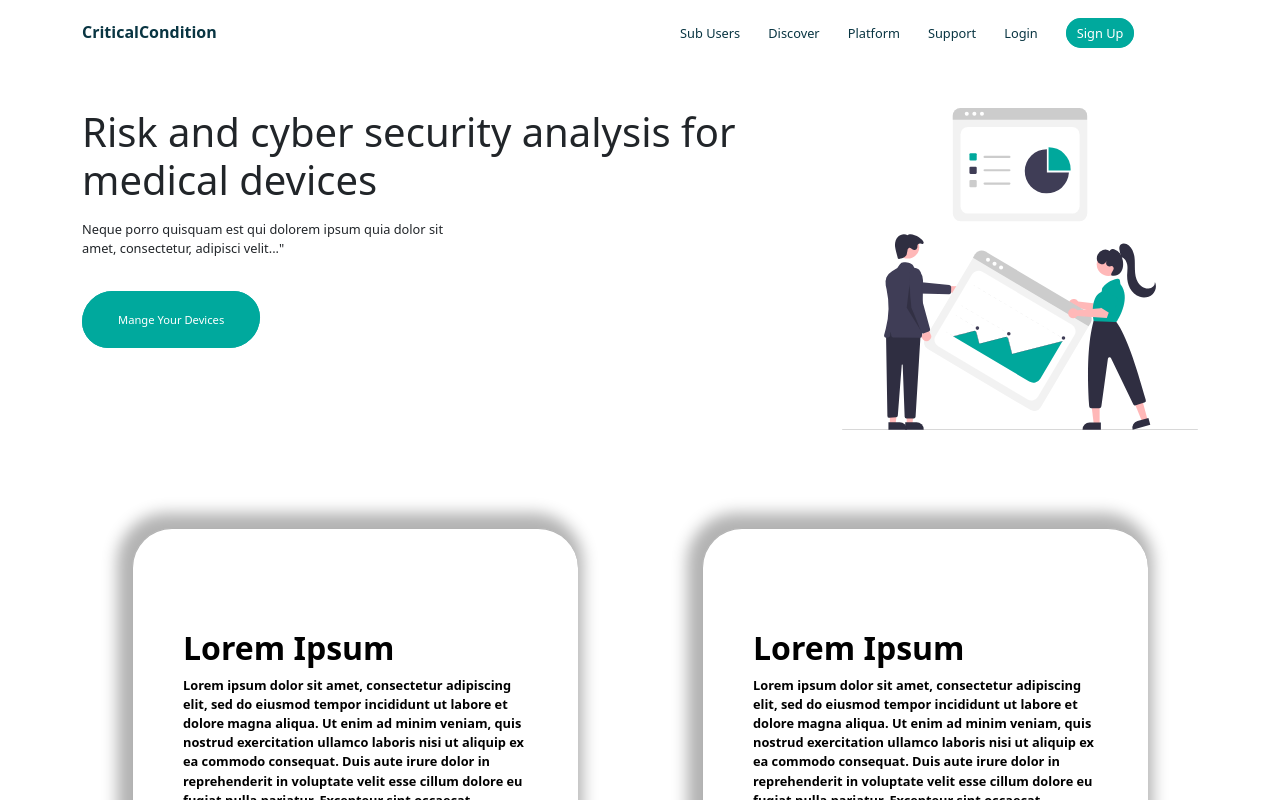
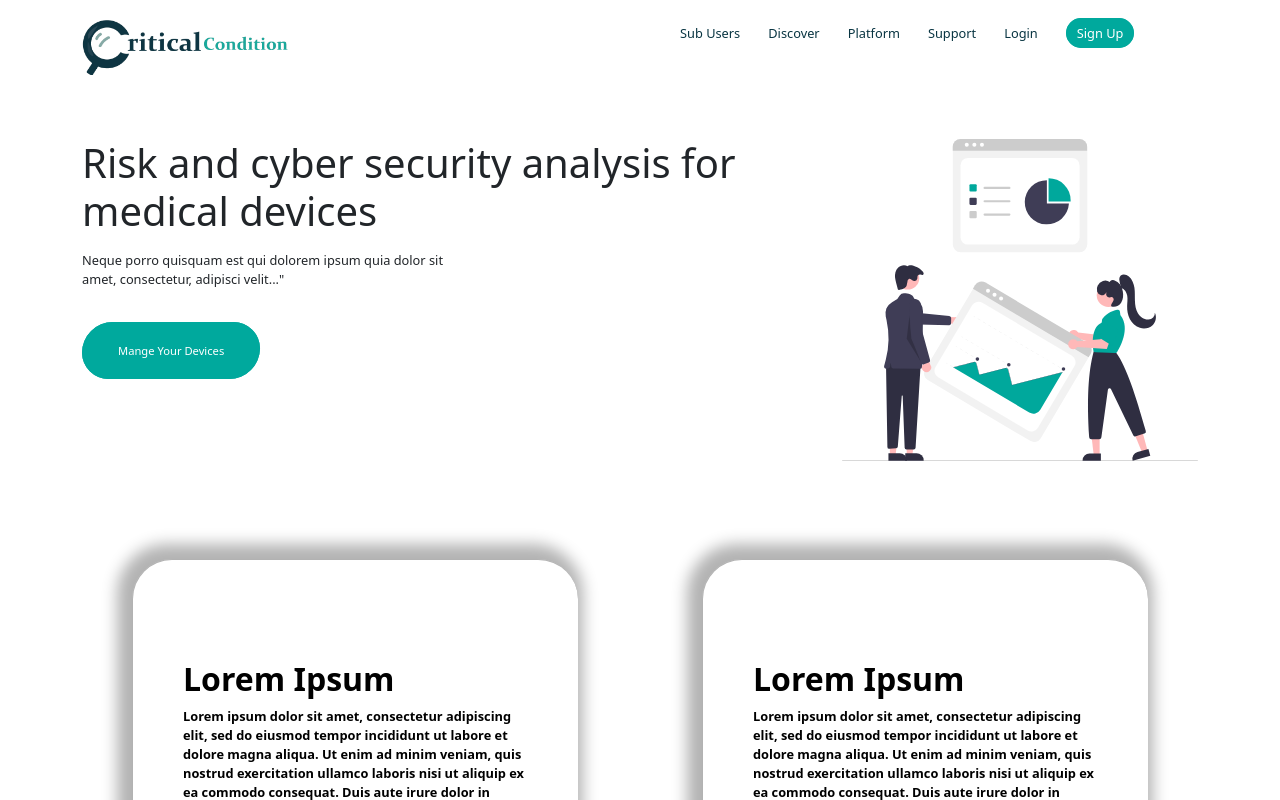
Before and after one commit to BadMemory00/CriticalConditionFrontend, a Vue app: page / in a window 1280 px wide. Shown: the top 800 px of the page. Built offline with nearby package versions, Linux system fonts and the light colour scheme.

Commit message:
added logo in navbar

```diff
--- a/src/components/navbar.vue
+++ b/src/components/navbar.vue
@@ -1,7 +1,7 @@
 <template >
     <nav class="row mb-5 pb-3 ">
         <div class="col-lg-6 col-md-3 ">
-                <a href="/" class="heading-style fw-bold ">CriticalCondition</a>
+                <a href="/" class="heading-style fw-bold "><img src="../assets/LandingLogo.png" height="55rem"  /></a>
         </div>
 
         <div class="col-lg-6 col-md-9  ">
```
Also changed, not shown: src/assets/LandingLogo.png (added).
